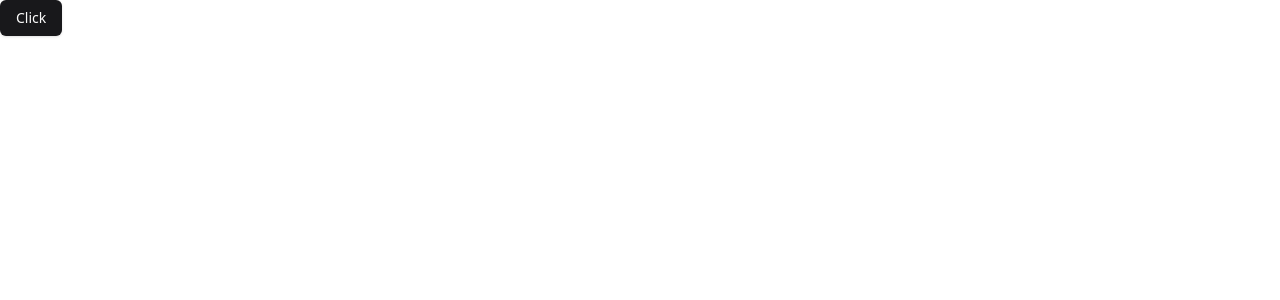
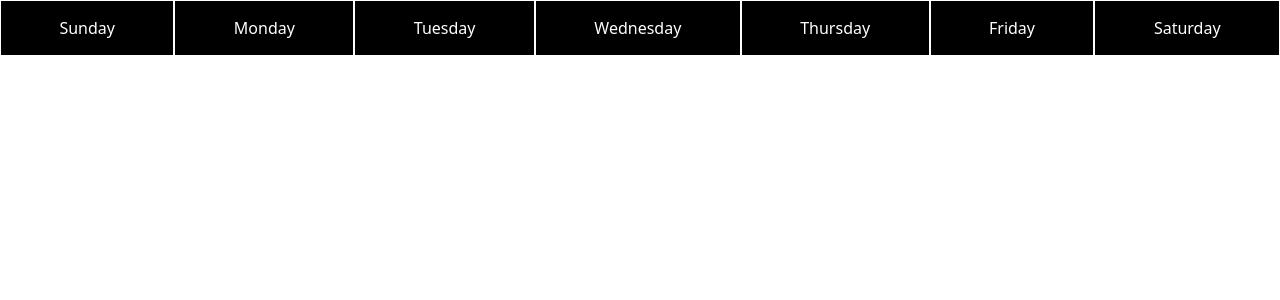
Before and after one commit to Shreya-Bhatia/Event-Manager, a React (Vite) app: page / in a window 1280 px wide. Shown: the top 300 px of the page. Built offline with nearby package versions, Linux system fonts and the light colour scheme.

Commit message:
Added calendar header

```diff
--- a/src/App.tsx
+++ b/src/App.tsx
@@ -1,7 +1,7 @@
-import { Button } from "./components/ui/button";
+import Calendar from "./components/calendar/Calendar";
 
 function App() {
-  return <Button>Click</Button>;
+  return <Calendar/>
 }
 
 export default App;
--- /dev/null
+++ b/src/components/calendar/Calendar.tsx
@@ -0,0 +1,50 @@
+import DayCard from "./DayCard";
+import { useState, useEffect } from "react";
+import "./calendar.css";
+
+function Calendar() {
+  const [currentDate, setCurrentDate] = useState<Date>(new Date());
+  const [days, setDays] = useState<number>(0);
+  const [firstDay, setFirstDay] = useState<number>(0);
+
+  const weekDays = [
+    "Sunday",
+    "Monday",
+    "Tuesday",
+    "Wednesday",
+    "Thursday",
+    "Friday",
+    "Saturday"
+  ];
+
+  useEffect(() => {
+    function isLeapYear(year: number) {
+      return year % 100 === 0 ? year % 400 === 0 : year % 4 === 0;
+    }
+
+    const year = currentDate.getFullYear();
+    const month = currentDate.getMonth();
+
+    if (month === 1) {
+      setDays(isLeapYear(currentDate.getFullYear()) ? 29 : 28);
+    } else if ([3, 5, 8, 10].includes(month)) {
+      setDays(30);
+    } else {
+      setDays(31);
+    }
+
+    setFirstDay(new Date(year, month, 1).getDay());
+  }, [currentDate]);
+
+  return (
+    <div className="calendar">
+      <div className="header">
+        {weekDays.map((day) => (
+          <div className="day">{day}</div>
+        ))}
+      </div>
+    </div>
+  );
+}
+
+export default Calendar;
--- /dev/null
+++ b/src/components/calendar/DayCard.tsx
@@ -0,0 +1,7 @@
+function DayCard() {
+	return <div className="bg-orange-100 p-8 border-2 border-black">
+		fefefefe
+	</div>;
+}
+
+export default DayCard;
--- /dev/null
+++ b/src/components/calendar/calendar.css
@@ -0,0 +1,13 @@
+.calendar .header {
+	background-color: black;
+	display: flex;
+}
+
+.calendar .header .day {
+	color: white;
+	font-family: system-ui, -apple-system, BlinkMacSystemFont, 'Segoe UI', Roboto, Oxygen, Ubuntu, Cantarell, 'Open Sans', 'Helvetica Neue', sans-serif;
+	flex-grow: 1;
+	padding: 15px;
+	text-align: center;
+	border: 1px solid white;
+}
```
